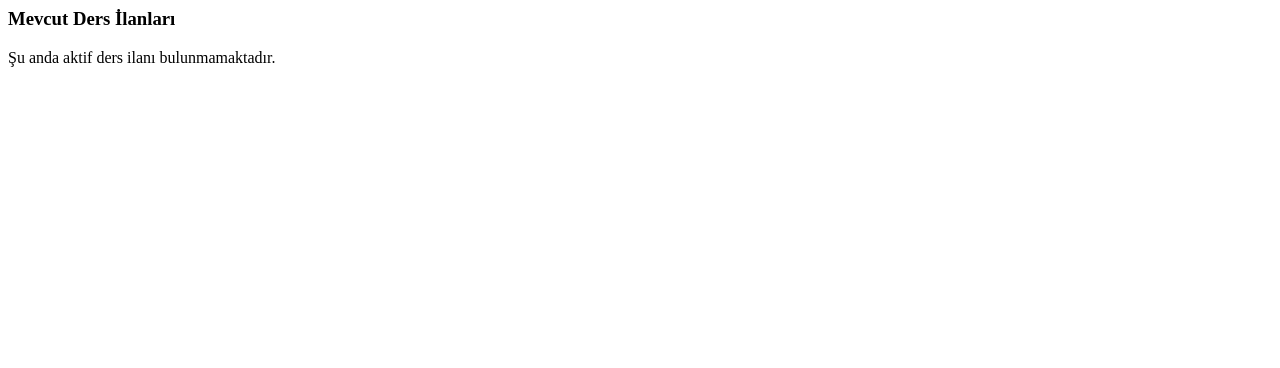
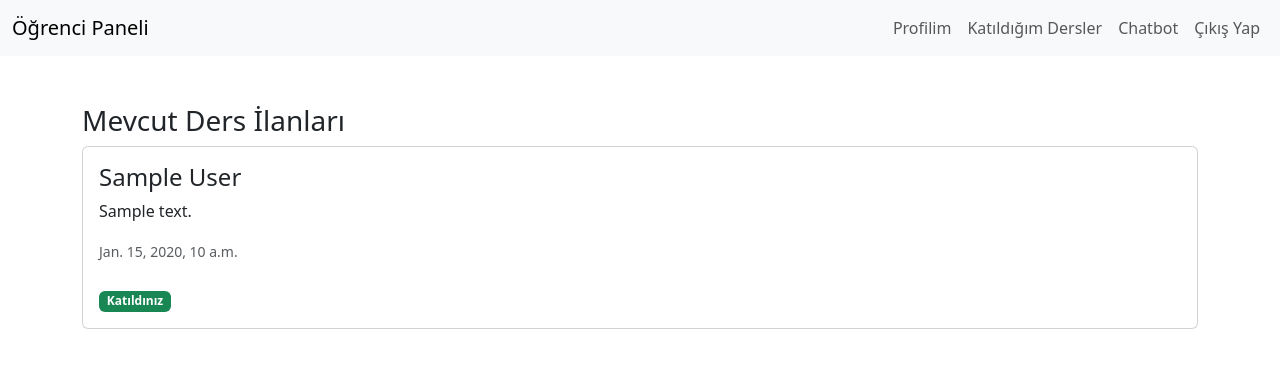
Before and after one commit to senihakulaksiz/appointment_project, a Django app: page /users/student/dashboard/ in a window 1280 px wide. Shown: the top 368 px of the page. Run offline with Django 4.2, Linux system fonts and the light colour scheme; a user stored in the database is signed in; tables that the repository leaves empty hold one stand-in row (values such as "Sample post"); some libraries are stand-ins or nearby versions.

Commit message:
quick push

```diff
--- a/backend/users/models.py
+++ b/backend/users/models.py
@@ -2,6 +2,8 @@
 
 from django.contrib.auth.models import AbstractUser
 from django.db import models
+
+
 
 class CustomUser(AbstractUser):
     is_student = models.BooleanField(default=False)
@@ -14,18 +16,18 @@ class Lesson(models.Model):
         return self.name
 
 class Student(models.Model):
-    user = models.OneToOneField(CustomUser, on_delete=models.CASCADE)
-    # isteğe bağlı: ekstra alanlar
+    user = models.OneToOneField(CustomUser, on_delete=models.CASCADE)  # ← BURASI
+
+    def __str__(self):
+        return self.user.username
 
 class Teacher(models.Model):
-    user = models.OneToOneField(CustomUser, on_delete=models.CASCADE)
+    user = models.OneToOneField(CustomUser, on_delete=models.CASCADE)  # ← BURASI
     about = models.TextField(blank=True, null=True)
     lesson = models.ForeignKey(Lesson, on_delete=models.SET_NULL, null=True)
     graduated_school = models.CharField(max_length=100, blank=True, null=True)
     years_of_experience = models.PositiveIntegerField(blank=True, null=True)
-    expertise_area = models.CharField(max_length=100, blank=True, null=True)  # 🔥 yeni alan
-
-    # isteğe bağlı: uzmanlık alanı vs.
+    expertise_area = models.CharField(max_length=100, blank=True, null=True)
 
 class AvailableSlot(models.Model):
     teacher = models.ForeignKey(Teacher, on_delete=models.CASCADE)
--- a/backend/users/templates/users/student_dashboard.html
+++ b/backend/users/templates/users/student_dashboard.html
@@ -1,24 +1,72 @@
+{% load static %}
+<!DOCTYPE html>
+<html lang="tr">
+<head>
+    <meta charset="UTF-8">
+    <title>Öğrenci Paneli</title>
+    <link rel="stylesheet" href="{% static 'css/bootstrap.min.css' %}">
+</head>
+<body>
+
+<!-- Navbar Başlangıcı -->
+<nav class="navbar navbar-expand-lg navbar-light bg-light">
+  <div class="container-fluid">
+    <a class="navbar-brand" href="{% url 'student_dashboard' %}">Öğrenci Paneli</a>
+    <button class="navbar-toggler" type="button" data-bs-toggle="collapse" data-bs-target="#navbarNav">
+      <span class="navbar-toggler-icon"></span>
+    </button>
+
+    <div class="collapse navbar-collapse" id="navbarNav">
+      <ul class="navbar-nav ms-auto">
+        <li class="nav-item">
+          <a class="nav-link" href="{% url 'student_profile' %}">Profilim</a>
+        </li>
+        <li class="nav-item">
+          <a class="nav-link" href="{% url 'my_lessons' %}">Katıldığım Dersler</a>
+        </li>
+        <li class="nav-item">
+          <a class="nav-link" href="{% url 'chatbot_page' %}">Chatbot</a>
+        </li>
+        <li class="nav-item">
+          <a class="nav-link" href="{% url 'logout' %}">Çıkış Yap</a>
+        </li>
+      </ul>
+    </div>
+  </div>
+</nav>
+<!-- Navbar Bitişi -->
+
+<div class="container mt-5">
     <h3>Mevcut Ders İlanları</h3>
+
     {% for ann in announcements %}
-    <div>
-        <h4>{{ ann.title }}</h4>
-        <p>{{ ann.description }}</p>
-        <small>{{ ann.created_at }}</small><br>
+        <div class="card mb-3">
+            <div class="card-body">
+                <h4 class="card-title">{{ ann.title }}</h4>
+                <p class="card-text">{{ ann.description }}</p>
+                <small class="text-muted">{{ ann.created_at }}</small><br><br>
 
                 {% if not ann.student %}
+                    <!-- Eğer ilana öğrenci atanmadıysa katılma şansı var -->
                     <form action="{% url 'join_announcement' ann.id %}" method="post" style="display:inline;">
                         {% csrf_token %}
                         <button type="submit" class="btn btn-success btn-sm">Katıl</button>
                     </form>
                 {% else %}
                     {% if ann.student.user == request.user %}
+                        <!-- Eğer bu ilana şu anki öğrenci katıldıysa -->
                         <span class="badge bg-success">Katıldınız</span>
                     {% else %}
                         <span class="badge bg-secondary">Dolu</span>
                     {% endif %}
                 {% endif %}
             </div>
-    <hr>
+        </div>
     {% empty %}
         <p>Şu anda aktif ders ilanı bulunmamaktadır.</p>
     {% endfor %}
+</div>
+
+<script src="{% static 'js/bootstrap.bundle.min.js' %}"></script>
+</body>
+</html>
--- a/backend/users/templates/users/teacher_dashboard.html
+++ b/backend/users/templates/users/teacher_dashboard.html
@@ -8,7 +8,6 @@
     <link rel="stylesheet" href="{% static 'css/bootstrap.min.css' %}">
 </head>
 <body>
-
 <nav class="navbar navbar-expand-lg navbar-light bg-light">
   <div class="container-fluid">
     <a class="navbar-brand" href="{% url 'teacher_dashboard' %}">Öğretmen Paneli</a>
@@ -23,6 +22,9 @@
         </li>
         <li class="nav-item">
           <a class="nav-link" href="{% url 'create_announcement' %}">Ders İlanı Yayınla</a>
+        </li>
+        <li class="nav-item">
+          <a class="nav-link" href="{% url 'chatbot_page' %}">Chatbot</a>  <!-- 🔥 Burası -->
         </li>
         <li class="nav-item">
           <a class="nav-link" href="{% url 'logout' %}">Çıkış Yap</a>
--- a/backend/users/urls.py
+++ b/backend/users/urls.py
@@ -10,9 +10,13 @@ urlpatterns = [
     path('teacher/profile/', views.teacher_profile, name='teacher_profile'),
     path('teacher/appointments/', views.teacher_appointments, name='teacher_appointments'),
     path('student/dashboard/', views.student_dashboard, name='student_dashboard'),
+    path('student/profile/', views.student_profile, name='student_profile'),
     path('teacher/announcement/new/', views.create_announcement, name='create_announcement'),
     path('student/join-announcement/<int:announcement_id>/', views.join_announcement, name='join_announcement'),
     path("ask-llm/", views.ask_llm, name="ask_llm"),
     path('chatbot/', views.chatbot_page, name='chatbot_page'),
+    path('redirect/', views.role_redirect, name='role_redirect'),
+    path('student/my-lessons/', views.my_lessons, name='my_lessons'),
+
 
 ]
--- a/backend/users/views.py
+++ b/backend/users/views.py
@@ -36,22 +36,31 @@ def login_view(request):
     return render(request, "users/login.html", {"form": form})
 
 
+@login_required
+def role_redirect(request):
+    if hasattr(request.user, 'teacher'):
+        return redirect('teacher_dashboard')
+    elif hasattr(request.user, 'student'):
+        return redirect('student_dashboard')
+    else:
+        return redirect('login')
+
 def logout_view(request):
     logout(request)
     return redirect('login')
 
 # --- REGISTER VIEW ---
-@csrf_exempt
+@csrf_exempt  # Şu anda deneme amaçlı sorun değil
 def register_view(request):
     if request.method == "POST":
         username = request.POST.get("username")
         email = request.POST.get("email")
         password = request.POST.get("password")
         user_type = request.POST.get("user_type")
-        subject = request.POST.get("subject")
+        subject = request.POST.get("subject")  # sadece öğretmene lazım
 
         if not all([username, email, password, user_type]):
-            messages.error(request, "Tüm alanları doldurun.")
+            messages.error(request, "Lütfen tüm alanları doldurun.")
             return redirect("register")
 
         user = User.objects.create_user(username=username, email=email, password=password)
@@ -60,19 +69,23 @@ def register_view(request):
             user.is_student = True
             user.save()
             Student.objects.create(user=user)
+
         elif user_type == "teacher":
             user.is_teacher = True
             user.save()
-            lesson = Lesson.objects.get(name=subject)
-            Teacher.objects.create(user=user, lesson=lesson)
+            try:
+                lesson = Lesson.objects.get(name=subject)
+                Teacher.objects.create(user=user, lesson=lesson)
+            except Lesson.DoesNotExist:
+                messages.error(request, "Seçilen branş bulunamadı.")
+                user.delete()  # yanlış veri oluşmasın
+                return redirect("register")
 
         login(request, user)
         return redirect('role_redirect')
 
     lessons = Lesson.objects.all()
     return render(request, "users/register.html", {"lessons": lessons})
-
-
 # --- ROLE-BASED REDIRECT VIEW ---
 @login_required
 def role_based_redirect(request):
@@ -100,7 +113,8 @@ def teacher_dashboard(request):
 # --- STUDENT DASHBOARD VIEW ---
 @login_required
 def student_dashboard(request):
-    return render(request, 'users/student_dashboard.html')
+    announcements = LessonAnnouncement.objects.all()
+    return render(request, 'users/student_dashboard.html', {'announcements': announcements})
 
 
 # --- TEACHER PROFILE VIEW ---
@@ -124,6 +138,10 @@ def teacher_profile(request):
         'form': form
     }
     return render(request, 'users/teacher_profile.html', context)
+
+@login_required
+def student_profile(request):
+    return render(request, 'users/student_profile.html')
 
 
 # --- TEACHER APPOINTMENTS VIEW ---
@@ -195,3 +213,9 @@ def join_announcement(request, announcement_id):
 @login_required
 def chatbot_page(request):
     return render(request, 'users/chatbot.html')
+
+@login_required
+def my_lessons(request):
+    student = request.user.student
+    lessons = LessonAnnouncement.objects.filter(student=student)
+    return render(request, 'users/my_lessons.html', {'lessons': lessons})
```
Also changed, not shown: backend/users/templates/users/my_lessons.html (added, +29 -0 lines), backend/users/templates/users/register.html (+15 -8 lines), backend/users/templates/users/student_profile.html (added, +16 -0 lines), backend/users/migrations/0001_initial.py, backend/users/migrations/0002_lesson.py (deleted), backend/users/migrations/0003_teacher_lesson.py (deleted), backend/users/migrations/0004_availableslot_appointment.py (deleted), backend/users/migrations/0005_teacher_expertise_area_teacher_graduated_school_and_more.py (deleted), backend/users/migrations/0006_teacher_about.py (deleted), backend/users/migrations/0007_lessonannouncement.py (deleted), backend/users/migrations/0008_lessonannouncement_student.py (deleted). Lines whose indentation alone changed are shown as unchanged.
